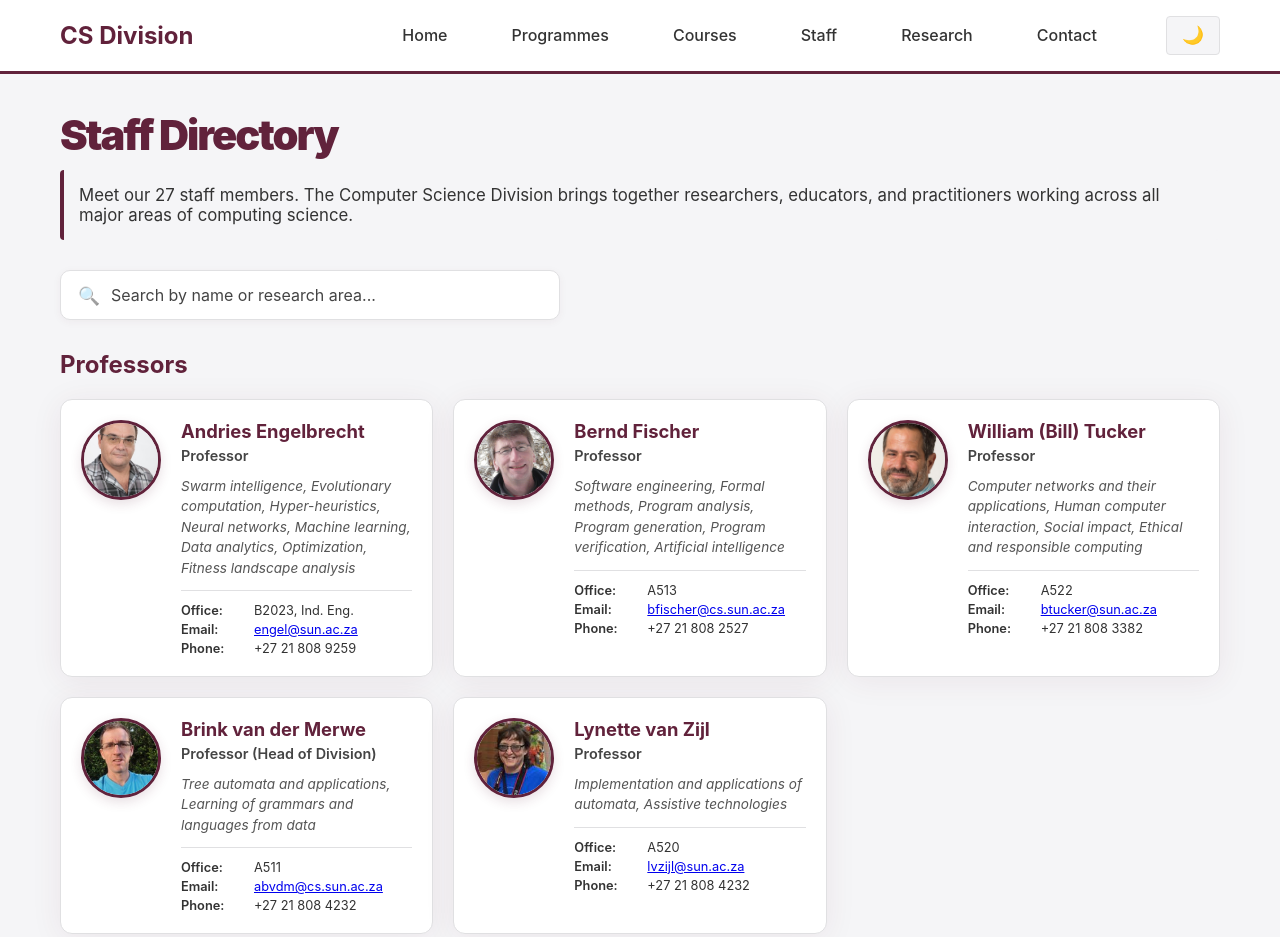
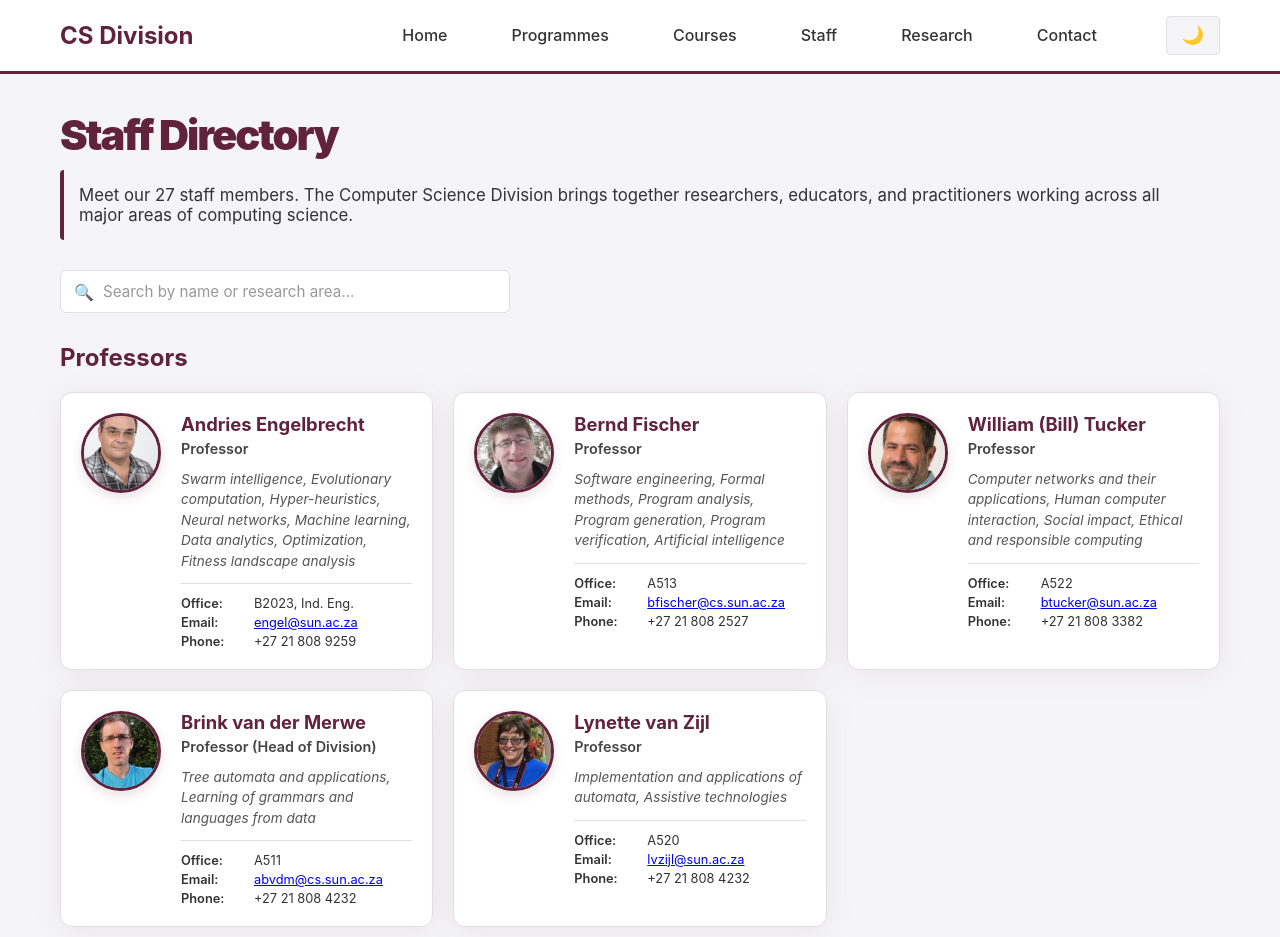
Before and after one commit to Nicio9/macha, a website: page public/staff.html in a window 1280 px wide. Shown: the top 937 px of the page. Drawn offline with Linux system fonts and the light colour scheme.

Commit message:
Redesign search inputs with cleaner, more professional styling
Simplified and improved search input appearance:

✨ Design Changes:
- Smaller, cleaner border (1px instead of 2px) for subtle appearance
- Reduced padding (11px 14px) for compact, focused look
- Smaller font size (0.95rem) to match body typography
- Simplified magnifying glass icon (no opacity animations)
- Max-width: 450px to prevent overly wide inputs
- Cleaner border color (#d0d0d5) instead of CSS variable

🎯 Interaction States:
- Hover: Border becomes primary color, background stays white
- Focus: Same border color + subtle ring (2px rgba shadow)
- No distracting shadows or lifting animations

🌙 Dark Mode:
- Background: #2d2d31 (clean dark gray)
- Text: #e0e0e0 (light gray)
- Border: #404047 (slightly lighter than background)
- Hover/Focus background: #323238 (slightly brighter)
- Subtle purple border for primary color in dark mode

📦 Code cleanup:
- Removed duplicate search-wrapper styles from courses.html
- Removed duplicate search-wrapper styles from staff.html
- All styles now centralized in main CSS file

The search inputs now have a clean, minimal, professional appearance
that integrates seamlessly with the overall design.

```diff
--- a/public/css/styles.css
+++ b/public/css/styles.css
@@ -786,56 +786,71 @@ input[type="search"]:focus {
     gap: 10px;
 }
 
+.search-wrapper {
+    position: relative;
+    display: inline-block;
+    width: 100%;
+    max-width: 450px;
+}
+
+.search-wrapper::before {
+    content: '🔍';
+    position: absolute;
+    left: 14px;
+    top: 50%;
+    transform: translateY(-50%);
+    font-size: 1rem;
+    pointer-events: none;
+    z-index: 2;
+}
+
 .search-input {
-    flex: 1;
-    max-width: 500px;
-    padding: 14px 18px;
-    border: 2px solid var(--border);
-    border-radius: 10px;
-    font-size: 1rem;
+    width: 100%;
+    padding: 11px 14px 11px 42px;
+    border: 1px solid #d0d0d5;
+    border-radius: 6px;
+    font-size: 0.95rem;
     background: var(--white);
     color: var(--text);
     font-family: 'Raleway', -apple-system, BlinkMacSystemFont, 'Segoe UI', sans-serif;
-    transition: all 0.3s cubic-bezier(0.34, 1.56, 0.64, 1);
-    box-shadow: 0 2px 8px rgba(97, 34, 59, 0.05);
+    transition: all 0.25s ease;
+    box-shadow: none;
 }
 
 .search-input::placeholder {
-    color: var(--text-light);
+    color: #999;
+}
+
+.search-input:hover {
+    border-color: var(--primary);
+    background: var(--white);
 }
 
 .search-input:focus {
     outline: none;
     border-color: var(--primary);
-    box-shadow: 0 4px 16px rgba(97, 34, 59, 0.15);
-    transform: translateY(-2px);
+    box-shadow: 0 0 0 2px rgba(97, 34, 59, 0.1);
     background: var(--white);
-}
-
-.search-input:hover {
-    border-color: var(--primary);
-    box-shadow: 0 4px 12px rgba(97, 34, 59, 0.1);
 }
 
 /* Dark mode search input */
 [data-theme="dark"] .search-input {
-    background: #2a2a2d;
-    color: #E8E8E8;
-    border-color: #44444a;
+    background: #2d2d31;
+    color: #e0e0e0;
+    border-color: #404047;
 }
 
 [data-theme="dark"] .search-input::placeholder {
-    color: #888;
+    color: #777;
 }
 
 [data-theme="dark"] .search-input:hover {
-    border-color: var(--primary);
-    box-shadow: 0 4px 12px rgba(179, 104, 141, 0.15);
-    background: #333336;
+    border-color: #8b6b95;
+    background: #323238;
 }
 
 [data-theme="dark"] .search-input:focus {
-    background: #333336;
-    border-color: var(--primary);
-    box-shadow: 0 4px 16px rgba(179, 104, 141, 0.25);
+    border-color: #8b6b95;
+    box-shadow: 0 0 0 2px rgba(139, 107, 149, 0.15);
+    background: #323238;
 }
--- a/public/staff.html
+++ b/public/staff.html
@@ -133,31 +133,6 @@
              }
          }
          .no-results { padding: 40px 20px; text-align: center; color: var(--text-light); }
-         .search-wrapper {
-             position: relative;
-             display: inline-block;
-             width: 100%;
-             max-width: 500px;
-         }
-         .search-wrapper::before {
-             content: '🔍';
-             position: absolute;
-             left: 18px;
-             top: 50%;
-             transform: translateY(-50%);
-             font-size: 1.1rem;
-             pointer-events: none;
-             opacity: 0.6;
-             transition: opacity 0.3s ease;
-         }
-         .search-wrapper:focus-within::before {
-             opacity: 1;
-             color: var(--primary);
-         }
-         .search-wrapper .search-input {
-             padding-left: 50px;
-             width: 100%;
-         }
     </style>
 </head>
 <body>
```
Also changed, not shown: public/courses.html (+0 -25 lines).
